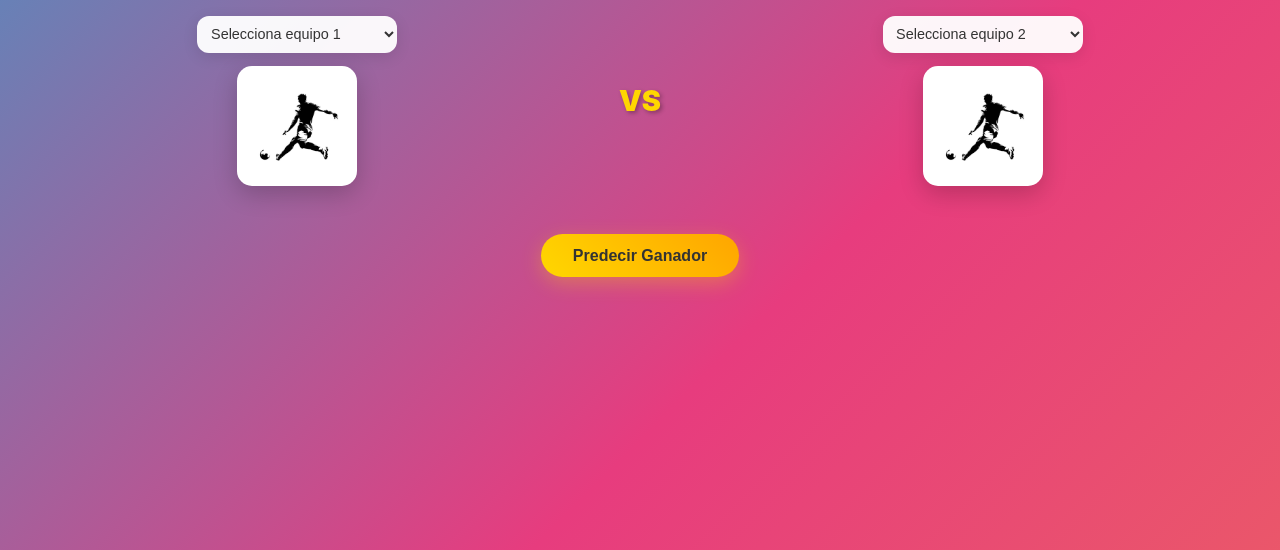
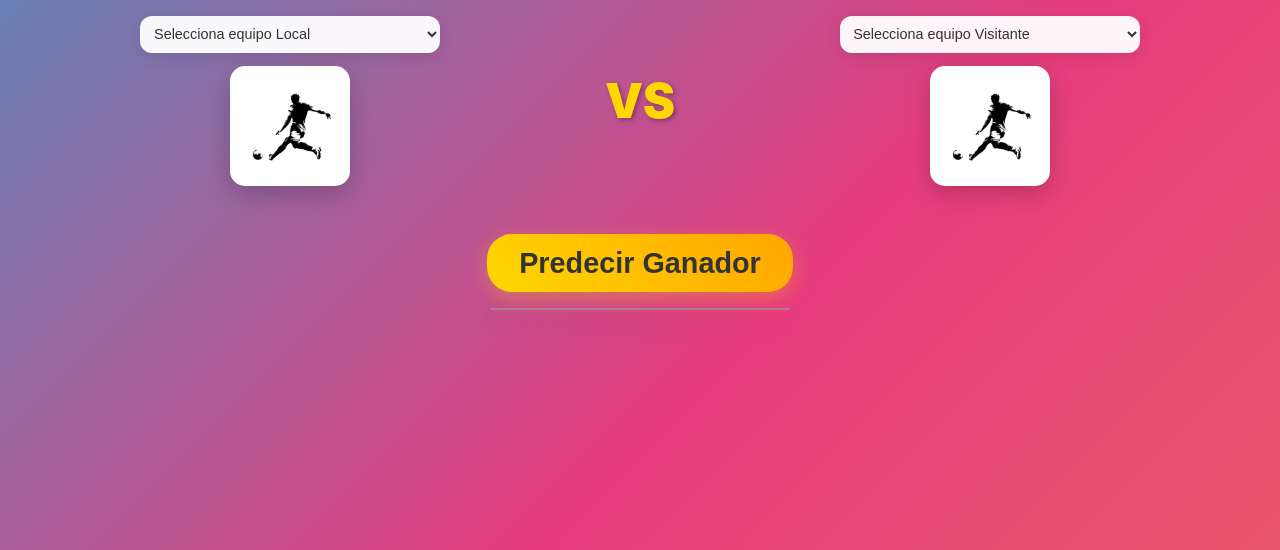
Before and after one commit to sulayvergara/LIGApro, a Flask app: page / in a window 1280 px wide. Shown: the part 90-640 px from the top of the page. Run offline with Flask 3, Linux system fonts and the light colour scheme; data that the repository does not hold is empty.

Commit message:
css y js

```diff
--- a/static/script.js
+++ b/static/script.js
@@ -2,7 +2,7 @@
 function cambiarImagen(equipoSelect, imgElement) {
   const equipoSeleccionado = equipoSelect.value;
 
-  if (equipoSeleccionado && equipoSeleccionado !== "Selecciona equipo 1" && equipoSeleccionado !== "Selecciona equipo 2") {
+  if (equipoSeleccionado && equipoSeleccionado !== "LOCAL" && equipoSeleccionado !== "VISITANTE") {
     const nombreArchivo = equipoSeleccionado
       .toLowerCase()
       .replace(/\s+/g, '_')           // Espacios por guiones bajos
@@ -37,6 +37,7 @@ document.addEventListener('DOMContentLoaded', function() {
   const img1 = document.getElementById('img1');
   const img2 = document.getElementById('img2');
 
+
   equipo1Select.addEventListener('change', function() {
     cambiarImagen(this, img1);
   });
@@ -57,8 +58,8 @@ async function cargarEquipos() {
       const equipo1Select = document.getElementById('equipo1');
       const equipo2Select = document.getElementById('equipo2');
 
-      equipo1Select.innerHTML = '<option disabled selected>Selecciona equipo 1</option>';
-      equipo2Select.innerHTML = '<option disabled selected>Selecciona equipo 2</option>';
+      equipo1Select.innerHTML = '<option disabled selected>Selecciona equipo Local</option>';
+      equipo2Select.innerHTML = '<option disabled selected>Selecciona equipo Visitante</option>';
 
       // Agregar equipos
       data.equipos.forEach(equipo => {
@@ -85,6 +86,17 @@ document.getElementById('predecirBtn').addEventListener('click', async function
   const homeTeam = document.getElementById('equipo1').value;
   const awayTeam = document.getElementById('equipo2').value;
   const season = 2024;
+
+  img1.style.width = "200px";
+  img1.style.height = "200px";
+
+  img2.style.width = "200px";
+  img2.style.height = "200px";
+
+  equipo1.style.width = "200px";
+  equipo2.style.width = "200px";
+
+  predecirBtn= this.style.fontSize = "1.2rem";
 
   if (!homeTeam || !awayTeam || homeTeam === "Selecciona equipo 1" || awayTeam === "Selecciona equipo 2") {
     showError('Por favor selecciona ambos equipos');
@@ -116,6 +128,9 @@ document.getElementById('predecirBtn').addEventListener('click', async function
     const data = await response.json();
     console.log('📊 Respuesta del servidor:', data);
 
+    console.log('📌 Home Team recibido:', data.home_team);
+    console.log('📌 Away Team recibido:', data.away_team);
+
     if (data.success) {
       displayResults(data);
     } else {
@@ -132,6 +147,7 @@ document.getElementById('predecirBtn').addEventListener('click', async function
 function showLoading(show) {
   const loadingDiv = document.getElementById('loading');
   const btnPredicir = document.getElementById('predecirBtn');
+
 
   if (loadingDiv) loadingDiv.style.display = show ? 'block' : 'none';
   if (btnPredicir) btnPredicir.disabled = show;
@@ -181,6 +197,17 @@ function displayResults(data) {
   let resultText = '';
   let resultClass = '';
 
+    if (pred.resultado_modelo === 'H') {
+    resultText = `Gana ${homeTeam}`;
+    resultClass = 'win-home';
+  } else if (pred.resultado_modelo === 'A') {
+    resultText = `Gana ${awayTeam}`;
+    resultClass = 'win-away';
+  } else {
+    resultText = 'Empate';
+    resultClass = 'draw';
+  }
+
   // Actualizar elementos
   const matchResultEl = document.getElementById('matchResult');
   const scoreDisplayEl = document.getElementById('scoreDisplay');
@@ -209,13 +236,19 @@ function displayResults(data) {
   });
 
   // Mostrar probabilidades
+// Mostrar probabilidades EN EL ORDEN CORRECTO (H, D, A)
 const probDiv = document.getElementById('probabilities');
 if (probDiv && pred.probabilidades) {
   probDiv.innerHTML = '';
   const labels = { 'H': 'Local', 'D': 'Empate', 'A': 'Visitante' };
   const colors = { 'H': '#4CAF50', 'D': '#FF9800', 'A': '#2196F3' };
 
-    Object.entries(pred.probabilidades).forEach(([key, prob]) => {
+  // ✅ ORDEN FIJO: H, D, A (en lugar de usar Object.entries)
+  const ordenCorrecto = ['H', 'D', 'A'];
+
+  ordenCorrecto.forEach(key => {
+    if (pred.probabilidades[key] !== undefined) {
+      const prob = pred.probabilidades[key];
       const card = document.createElement('div');
       card.className = 'prob-card';
       card.style.borderLeft = `4px solid ${colors[key]}`;
@@ -232,10 +265,11 @@ function displayResults(data) {
         </div>
       `;
       probDiv.appendChild(card);
+    }
   });
 }
 
-  // 📈 MOSTRAR ESTADÍSTICAS DEL MODELO (NUEVA FUNCIONALIDAD)
+  //  MOSTRAR ESTADÍSTICAS DEL MODELO (NUEVA FUNCIONALIDAD)
   if (pred.expected) {
     // Actualizar valores esperados
     const expectedGoalsEl = document.getElementById('expectedGoals');
--- a/static/style.css
+++ b/static/style.css
@@ -84,8 +84,8 @@ header p {
 
 /* Selectores */
 select {
-  width: 100%;
-  max-width: 200px;
+  width: 300px;
+
   padding: 0.6rem;
   font-size: 0.9rem;
   border: none;
@@ -105,8 +105,8 @@ select:focus {
 
 /* Imágenes de equipos */
 img {
-  width: 100px;
-  height: 100px;
+  width: 300px;
+  height: 300px;
   object-fit: contain;
   border-radius: 15px;
   background: white;
@@ -122,7 +122,7 @@ img:hover {
 
 /* VS */
 .versus {
-  font-size: 1.8rem;
+  font-size: 3rem;
   font-weight: 900;
   text-shadow: 2px 2px 4px rgba(0, 0, 0, 0.3);
   color: #FFD700;
@@ -133,7 +133,7 @@ button {
   background: linear-gradient(45deg, #FFD700, #FFA500);
   border: none;
   padding: 0.8rem 2rem;
-  font-size: 1rem;
+  font-size: 1.8rem;
   font-weight: 600;
   border-radius: 25px;
   cursor: pointer;
@@ -200,10 +200,11 @@ button:disabled {
   padding: 1.5rem;
   margin-left: auto;
   margin-right: auto;
+  margin-bottom: 1.4rem;
+  margin-top: 1rem;
   box-shadow: 0 8px 32px rgba(0, 0, 0, 0.2);
   animation: fadeIn 0.5s ease-out;
   width: 60%;
-
 }
 
 @keyframes fadeIn {
@@ -219,8 +220,19 @@ button:disabled {
 .match-result {
   font-size: 1.2rem;
   font-weight: 600;
+  max-width: 300px;
   margin-bottom: 0.5rem;
   color: #FFD700;
+  margin: 0 auto;
+  display: flex;
+  justify-content: center;
+  align-items: center;
+  background-color: rgba(109, 109, 109, 0.548);
+  border: 1px solid rgba(255, 255, 255, 0.2);
+  box-shadow: 0 8px 32px rgba(0, 0, 0, 0.2);
+  backdrop-filter: blur(15px);
+  border-radius: 20px;
+  animation: fadeIn 0.5s ease-out;
 }
 
 .score {
@@ -316,9 +328,10 @@ footer {
   text-align: center;
   font-size: 0.8rem;
   border-top: 1px solid rgba(255, 255, 255, 0.1);
-  position: absolute;
-  bottom: 0;
+  position: relative;
+
   width: 100%;
+  margin-top: auto
 }
 
 /* Responsive Design */
@@ -349,7 +362,7 @@ footer {
   }
 
   .result-section {
-    padding: 1rem;
+    padding: 2rem;
     margin: 0.5rem 0;
   }
 }
--- a/templates/index.html
+++ b/templates/index.html
@@ -51,9 +51,14 @@
 
   <div class="error-message" id="errorMessage"></div>
 
+  <section>
+    <div class="match-result" id="matchResult"></div>
+  </section>
+
+
   <div class="result-section" id="resultSection">
     <div class="result-header">
-      <div class="match-result" id="matchResult"></div>
+
       <div class="score" id="scoreDisplay"></div>
     </div>
 
@@ -79,7 +84,7 @@
 
     <!-- NUEVA SECCIÓN: ESTADÍSTICAS DEL MODELO -->
     <div class="model-stats-section" id="modelStatsSection">
-      <h3 class="model-stats-title">📈 ESTADÍSTICAS DEL MODELO</h3>
+      <h3 class="model-stats-title">ESTADÍSTICAS DEL MODELO</h3>
 
       <div class="model-stats-grid">
         <div class="stat-card model-stat-card">
```
Also changed, not shown: static/assets/Deportivo_Quevedo.jpg (deleted), static/assets/Deportivo_Quevedo.png (added). Lines whose indentation alone changed are shown as unchanged.
